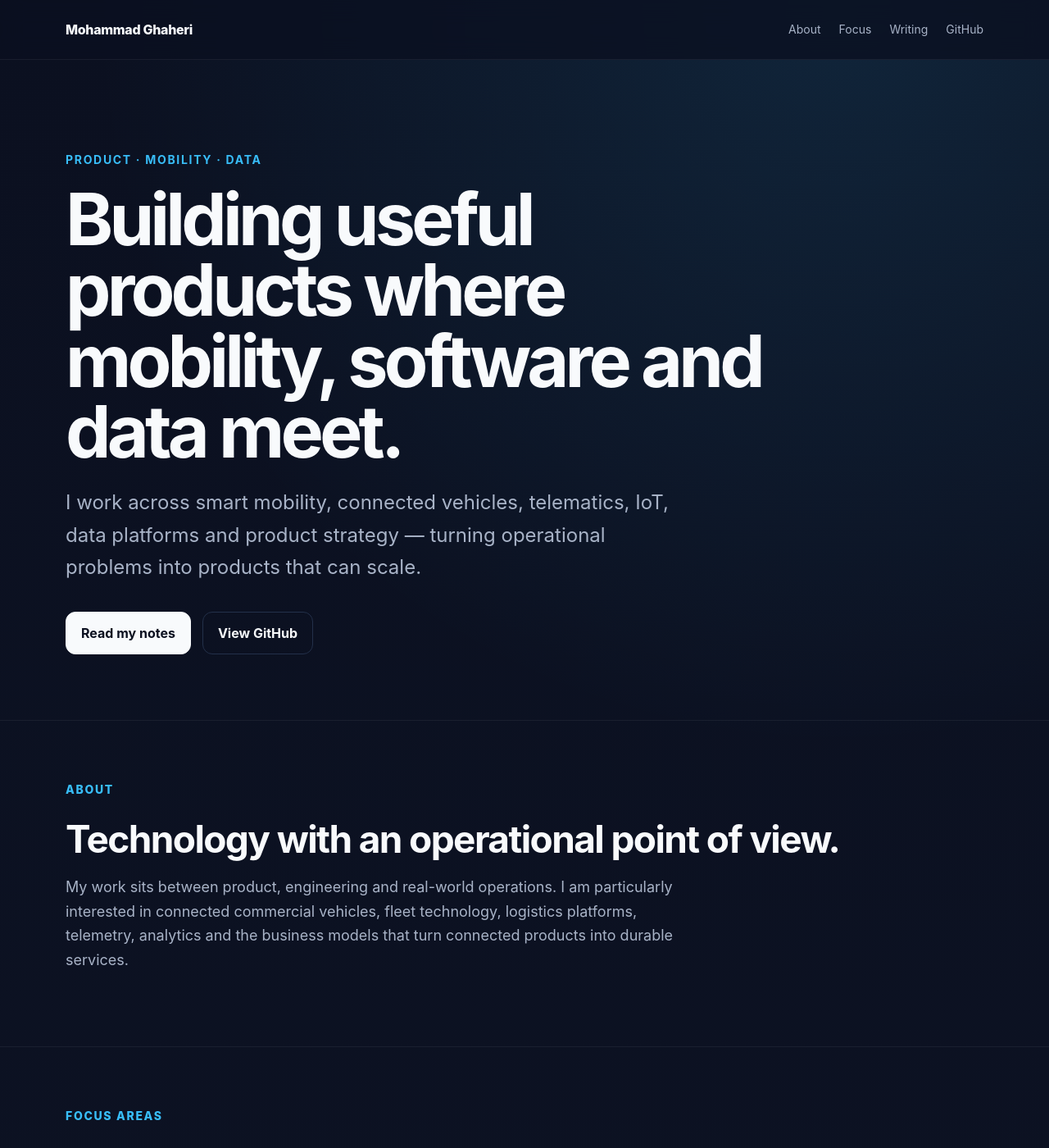
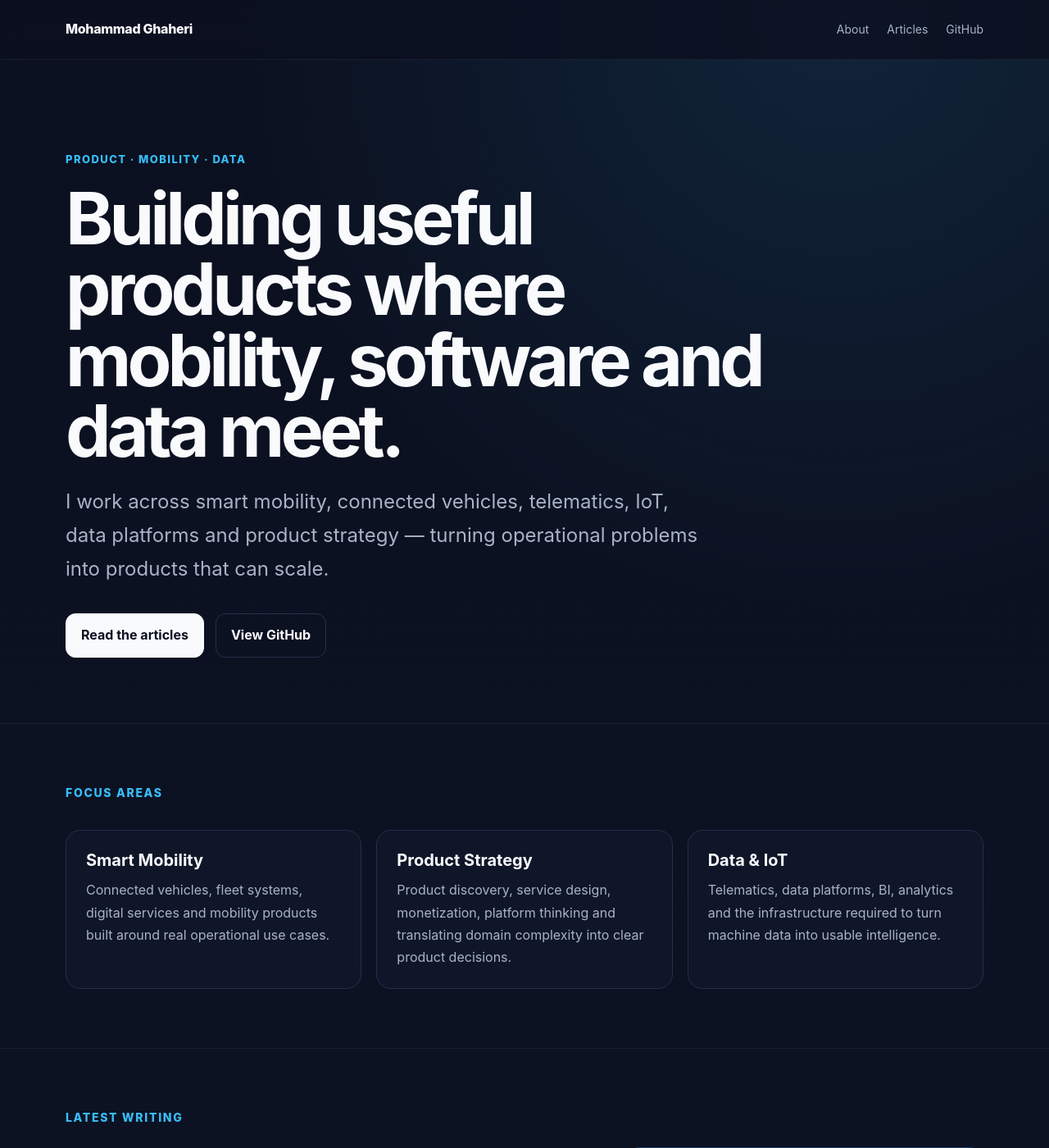
Before and after one commit to MohammadGhaheri/mohammadghaheri.github.io, a Jekyll site: the page built from index.html, in a window 1280 px wide and 1400 px high. Shown: the whole window at 82% size. Built offline with Jekyll 4.4.1, drawn with Linux system fonts in a browser that asks for light colours; some of the changed text lies outside the part shown.

Commit message:
Connect homepage to Jekyll blog

```diff
--- a/index.html
+++ b/index.html
@@ -1,169 +1,50 @@
-<!doctype html>
-<html lang="en">
-<head>
-  <meta charset="utf-8" />
-  <meta name="viewport" content="width=device-width,initial-scale=1" />
-  <title>Mohammad Ghaheri — Product, Mobility & Data</title>
-  <meta name="description" content="Mohammad Ghaheri — product and technology leader focused on smart mobility, connected vehicles, telematics, IoT and data products." />
-  <meta name="theme-color" content="#0f172a" />
-  <style>
-    :root{
-      --bg:#0b1020;
-      --panel:#11182b;
-      --text:#f8fafc;
-      --muted:#a8b3c7;
-      --line:#23304a;
-      --accent:#60a5fa;
-      --accent2:#38bdf8;
-      --max:1120px;
-    }
-    *{box-sizing:border-box}
-    html{scroll-behavior:smooth}
-    body{
-      margin:0;
-      font-family:Inter,ui-sans-serif,system-ui,-apple-system,BlinkMacSystemFont,"Segoe UI",sans-serif;
-      background:
-        radial-gradient(circle at 80% 0%,rgba(56,189,248,.12),transparent 34%),
-        linear-gradient(180deg,#0b1020 0%,#0d1324 100%);
-      color:var(--text);
-      line-height:1.65;
-    }
-    a{color:inherit;text-decoration:none}
-    .wrap{width:min(var(--max),calc(100% - 40px));margin:auto}
-    header{
-      position:sticky;top:0;z-index:10;
-      backdrop-filter:blur(14px);
-      background:rgba(11,16,32,.78);
-      border-bottom:1px solid rgba(255,255,255,.06)
-    }
-    nav{height:72px;display:flex;align-items:center;justify-content:space-between;gap:24px}
-    .brand{font-weight:800;letter-spacing:-.02em}
-    .navlinks{display:flex;gap:22px;color:var(--muted);font-size:14px}
-    .navlinks a:hover{color:var(--text)}
-    .hero{padding:110px 0 80px}
-    .eyebrow{color:var(--accent2);font-size:14px;font-weight:700;letter-spacing:.12em;text-transform:uppercase}
-    h1{font-size:clamp(46px,8vw,88px);line-height:.98;letter-spacing:-.055em;margin:18px 0 24px;max-width:920px}
-    .lead{font-size:clamp(19px,2vw,24px);color:var(--muted);max-width:760px;margin:0}
-    .actions{display:flex;gap:14px;flex-wrap:wrap;margin-top:34px}
-    .btn{display:inline-flex;align-items:center;gap:8px;padding:12px 18px;border-radius:12px;border:1px solid var(--line);font-weight:700}
-    .btn.primary{background:var(--text);color:#0b1020;border-color:var(--text)}
-    .btn:hover{transform:translateY(-1px)}
-    section{padding:72px 0;border-top:1px solid rgba(255,255,255,.06)}
-    .section-title{font-size:14px;color:var(--accent2);font-weight:800;text-transform:uppercase;letter-spacing:.12em;margin-bottom:24px}
-    h2{font-size:clamp(30px,4vw,46px);line-height:1.1;letter-spacing:-.035em;margin:0 0 18px}
-    .intro{color:var(--muted);max-width:780px;font-size:18px}
-    .grid{display:grid;grid-template-columns:repeat(3,1fr);gap:18px;margin-top:34px}
-    .card{background:rgba(17,24,43,.72);border:1px solid var(--line);border-radius:18px;padding:24px;min-height:180px}
-    .card h3{margin:0 0 10px;font-size:20px}
-    .card p{margin:0;color:var(--muted)}
-    .writing{display:grid;grid-template-columns:1.2fr .8fr;gap:28px;align-items:start}
-    .post{padding:22px 0;border-bottom:1px solid var(--line)}
-    .post:first-child{padding-top:0}
-    .post h3{margin:4px 0 8px;font-size:22px}
-    .post p{margin:0;color:var(--muted)}
-    .meta{font-size:13px;color:var(--accent2);font-weight:700}
-    .note{background:linear-gradient(180deg,rgba(96,165,250,.12),rgba(56,189,248,.06));border:1px solid rgba(96,165,250,.25);border-radius:18px;padding:24px}
-    .note p{color:var(--muted);margin-bottom:0}
-    footer{padding:46px 0 70px;color:var(--muted);font-size:14px}
-    .footerline{display:flex;justify-content:space-between;gap:20px;flex-wrap:wrap}
-    @media(max-width:800px){
-      .navlinks{display:none}
-      .hero{padding:78px 0 58px}
-      .grid{grid-template-columns:1fr}
-      .writing{grid-template-columns:1fr}
-    }
-  </style>
-</head>
-<body>
-<header>
-  <div class="wrap">
-    <nav>
-      <a class="brand" href="/">Mohammad Ghaheri</a>
-      <div class="navlinks">
-        <a href="#about">About</a>
-        <a href="#focus">Focus</a>
-        <a href="#writing">Writing</a>
-        <a href="https://github.com/MohammadGhaheri" target="_blank" rel="noreferrer">GitHub</a>
-      </div>
-    </nav>
-  </div>
-</header>
-
-<main>
+---
+layout: default
+title:
+description: Product, mobility and data notes by Mohammad Ghaheri.
+---
 <div class="wrap hero">
   <div class="eyebrow">Product · Mobility · Data</div>
   <h1>Building useful products where mobility, software and data meet.</h1>
   <p class="lead">I work across smart mobility, connected vehicles, telematics, IoT, data platforms and product strategy — turning operational problems into products that can scale.</p>
   <div class="actions">
-      <a class="btn primary" href="#writing">Read my notes</a>
+    <a class="btn primary" href="{{ '/articles/' | relative_url }}">Read the articles</a>
     <a class="btn" href="https://github.com/MohammadGhaheri" target="_blank" rel="noreferrer">View GitHub</a>
   </div>
 </div>
 
-  <section id="about">
-    <div class="wrap">
-      <div class="section-title">About</div>
-      <h2>Technology with an operational point of view.</h2>
-      <p class="intro">My work sits between product, engineering and real-world operations. I am particularly interested in connected commercial vehicles, fleet technology, logistics platforms, telemetry, analytics and the business models that turn connected products into durable services.</p>
-    </div>
-  </section>
-
-  <section id="focus">
+<section>
   <div class="wrap">
     <div class="section-title">Focus areas</div>
     <div class="grid">
-        <article class="card">
-          <h3>Smart Mobility</h3>
-          <p>Connected vehicles, fleet systems, digital services and mobility products built around real operational use cases.</p>
-        </article>
-        <article class="card">
-          <h3>Product Strategy</h3>
-          <p>Product discovery, service design, monetization, platform thinking and translating domain complexity into clear product decisions.</p>
-        </article>
-        <article class="card">
-          <h3>Data & IoT</h3>
-          <p>Telematics, data platforms, BI, analytics and the infrastructure required to turn machine data into usable intelligence.</p>
-        </article>
+      <article class="card"><h3>Smart Mobility</h3><p>Connected vehicles, fleet systems, digital services and mobility products built around real operational use cases.</p></article>
+      <article class="card"><h3>Product Strategy</h3><p>Product discovery, service design, monetization, platform thinking and translating domain complexity into clear product decisions.</p></article>
+      <article class="card"><h3>Data & IoT</h3><p>Telematics, data platforms, BI, analytics and the infrastructure required to turn machine data into usable intelligence.</p></article>
     </div>
   </div>
 </section>
 
-  <section id="writing">
+<section>
   <div class="wrap">
-      <div class="section-title">Writing</div>
+    <div class="section-title">Latest writing</div>
     <div class="writing">
-        <div>
-          <div class="post">
-            <div class="meta">COMING NEXT</div>
-            <h3>Connected vehicles as long-term revenue accounts</h3>
-            <p>Why OEMs should think beyond the initial vehicle sale and design digital services around the full ownership lifecycle.</p>
-          </div>
-          <div class="post">
-            <div class="meta">COMING NEXT</div>
-            <h3>What a useful telematics product actually needs</h3>
-            <p>A practical look at the gap between collecting vehicle data and creating a product customers will pay for.</p>
-          </div>
-          <div class="post">
-            <div class="meta">COMING NEXT</div>
-            <h3>Data products for road freight</h3>
-            <p>How operational freight data can reveal market behavior, demand patterns and product opportunities.</p>
-          </div>
+      <div class="post-list">
+        {% for post in site.posts limit:5 %}
+        <article class="post-item">
+          <a href="{{ post.url | relative_url }}">
+            <div class="meta">{{ post.date | date: "%B %-d, %Y" }}</div>
+            <h3>{{ post.title }}</h3>
+            {% if post.description %}<p>{{ post.description }}</p>{% endif %}
+          </a>
+        </article>
+        {% endfor %}
       </div>
       <aside class="note">
         <div class="meta">THIS SITE</div>
         <h3>A working notebook, not a brochure.</h3>
         <p>I use this space to publish observations, field notes, technical findings and product thinking from projects in mobility, logistics, connected systems and data.</p>
+        <div class="actions"><a class="btn" href="{{ '/articles/' | relative_url }}">All articles →</a></div>
       </aside>
     </div>
   </div>
 </section>
-</main>
-
-<footer>
-  <div class="wrap footerline">
-    <span>© 2026 Mohammad Ghaheri</span>
-    <span>Built on GitHub Pages</span>
-  </div>
-</footer>
-</body>
-</html>
```
Lines whose indentation alone changed are shown as unchanged.
